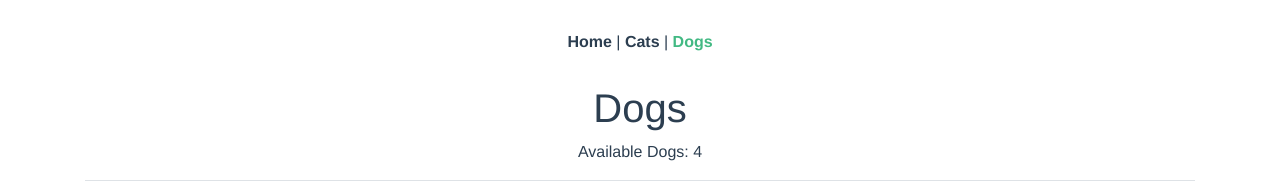
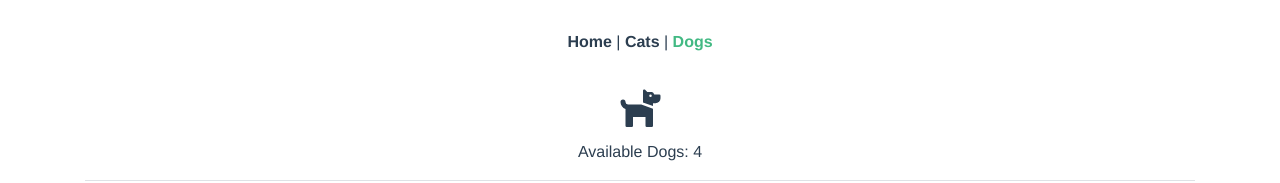
Before and after one commit to mczernyk/vueTest-pets, a Vue app: page /dogs in a window 1280 px wide. Shown: the top 183 px of the page. Built offline with nearby package versions, Linux system fonts and the light colour scheme.

Commit message:
update icons, species counter bug

```diff
--- a/src/views/Cats.vue
+++ b/src/views/Cats.vue
@@ -1,6 +1,6 @@
 <template>
   <div class="pets">
-    <h1>Cats</h1>
+    <h1><font-awesome-icon icon="cat"/></h1>
     <p>Available Cats: {{ getAllCats.length }}</p>
 
     <b-table striped hover :items="cats">
--- a/src/views/Dogs.vue
+++ b/src/views/Dogs.vue
@@ -1,6 +1,6 @@
 <template>
   <div class="pets">
-    <h1>Dogs</h1>
+    <h1><font-awesome-icon icon="dog"/></h1>
     <p>Available Dogs: {{ getAllDogs.length }}</p>
 
     <b-table striped hover :items="dogs">
```
